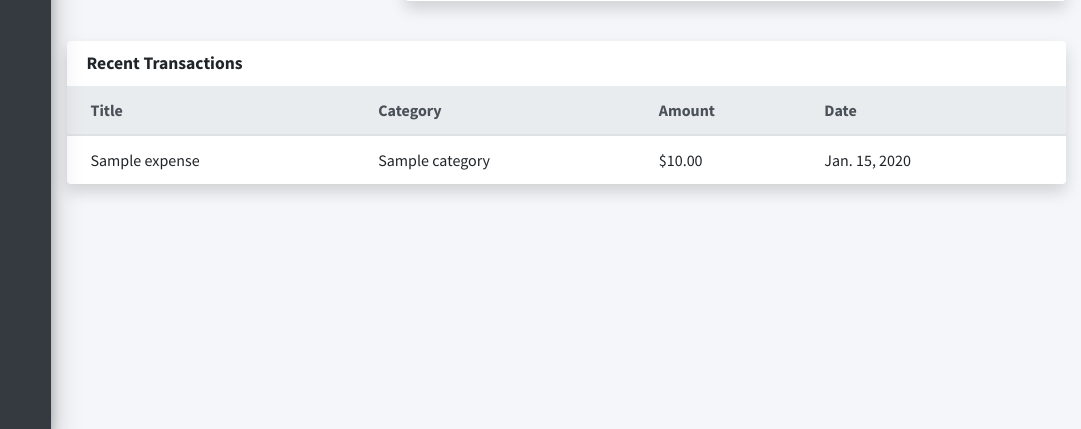
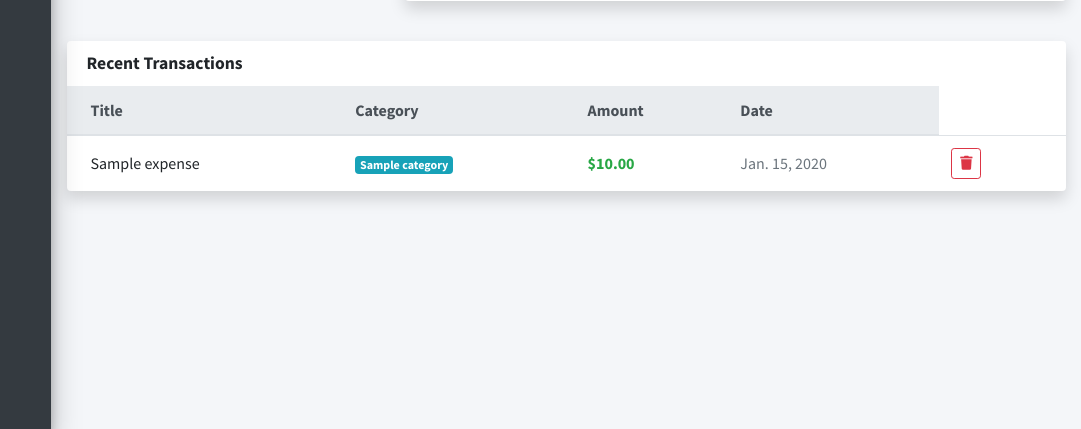
Before and after one commit to rajatkhdk/django_expense_tracker, a Django app: page / in a window 1280 px wide. Shown: the part 371-800 px from the top of the page, without its empty margins (199-1280 px from the left). Run offline with Django 5.2, Linux system fonts and the light colour scheme; tables that the repository leaves empty hold one stand-in row (values such as "Sample post"); some libraries are stand-ins or nearby versions.

Commit message:
added a delete button

```diff
--- a/config/urls.py
+++ b/config/urls.py
@@ -15,10 +15,9 @@ Including another URLconf
     2. Add a URL to urlpatterns:  path('blog/', include('blog.urls'))
 """
 from django.contrib import admin
-from django.urls import path
-from expenses.views import dashboard
+from django.urls import path, include
 
 urlpatterns = [
     path('admin/', admin.site.urls),
-    path('', dashboard, name='dashboard')
+    path('', include('expenses.urls'))
 ]
--- /dev/null
+++ b/expenses/urls.py
@@ -0,0 +1,7 @@
+from django.urls import path
+from . import views
+
+urlpatterns = [
+    path('', views.dashboard, name='dashboard'),
+    path('delete/<int:pk>/', views.delete_expense, name='delete_expense'),
+]
--- a/expenses/views.py
+++ b/expenses/views.py
@@ -4,6 +4,7 @@ from django.db.models import Sum
 from .forms import ExpenseForm
 from django.utils import timezone
 from datetime import datetime
+from django.shortcuts import get_object_or_404
 
 # Create your views here.
 def dashboard(request):
@@ -43,3 +44,10 @@ def dashboard(request):
     }
 
     return render(request, 'expenses/dashboard.html', context)
+
+def delete_expense(request, pk):
+    expense = get_object_or_404(Expense, pk=pk)
+    if request.method == 'POST':
+        expense.delete()
+        return redirect('dashboard')
+    return redirect('dashboard') # Safety redirect
--- a/templates/expenses/dashboard.html
+++ b/templates/expenses/dashboard.html
@@ -64,9 +64,17 @@
           {% for expense in recent_expenses %}
           <tr>
             <td>{{ expense.title }}</td>
-            <td>{{ expense.category.name }}</td>
-            <td>${{ expense.amount }}</td>
-            <td>{{ expense.date }}</td>
+            <td><span class="badge badge-info">{{ expense.category.name }}</span></td>
+            <td class="text-bold text-success">${{ expense.amount }}</td>
+            <td class="text-muted">{{ expense.date }}</td>
+            <td>
+      <form action="{% url 'delete_expense' expense.pk %}" method="POST" style="display:inline;">
+        {% csrf_token %}
+        <button type="submit" class="btn btn-sm btn-outline-danger" onclick="return confirm('Are you sure?')">
+          <i class="fas fa-trash"></i>
+        </button>
+      </form>
+    </td>
           </tr>
           {% empty %}
           <tr>
```
